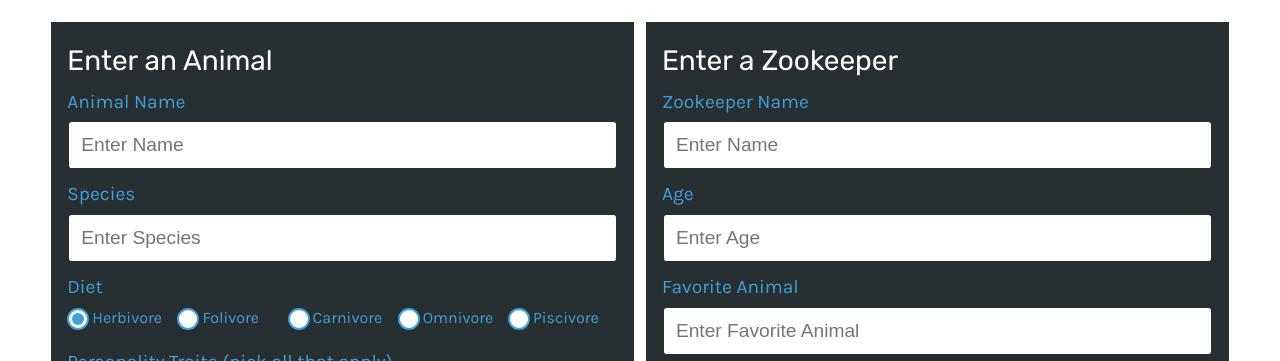
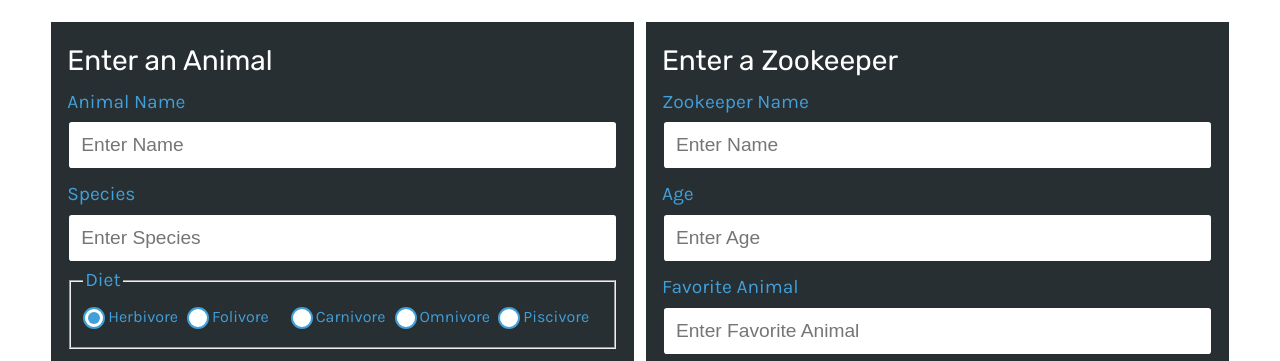
Before and after one commit to jwilferd10/Zookeepr, a website: page public/index.html in a window 1280 px wide. Shown: the part 427-788 px from the top of the page. Drawn offline with Linux system fonts and the light colour scheme.

Commit message:
Wrapping the 'diet' section of the form in a fieldset and wrapped 'diet' into a legend tag.

```diff
--- a/public/index.html
+++ b/public/index.html
@@ -53,7 +53,8 @@
           <input type="text" id="species-input" name="species" class="form-input" placeholder="Enter Species">
 
           <!-- Radio Input for Diet -->
-          <label for="diet-input" class="form-label">Diet</label>
+          <fieldset class="diet-options">
+            <legend for="diet-input" class="form-label">Diet</legend>
             <div class="flex-row justify-center">
               <div class="col-auto mb-2">
                 <input type="radio" id="herbivore-input" name="diet" value="herbivore" checked>
@@ -76,6 +77,7 @@
                 <label for="piscivore-input">Piscivore</label>
               </div>
             </div>
+          </fieldset>
 
           <!-- Personality trait selection (Multiple Selection) -->
           <label for="personality-input" class="form-label">Personality Traits (pick all that apply)</label>
```
Lines whose indentation alone changed are shown as unchanged.
